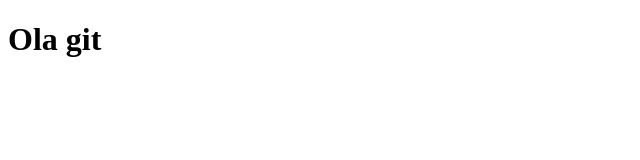
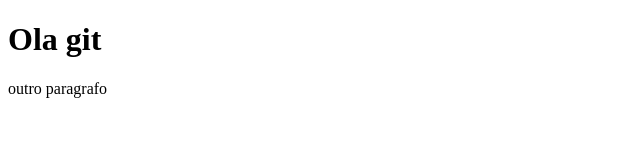
Before and after one commit to MartinsWemerson/.programas, a plain HTML site: page index.html in a window 1280 px wide. Shown: the whole page, without its empty margins (0-640 px from the left). Drawn offline with Linux system fonts and the light colour scheme.

Commit message:
outro paragrafo

```diff
--- a/index.html
+++ b/index.html
@@ -7,5 +7,7 @@
 </head>
 <body>
     <h1>Ola git</h1>
+    <p>outro paragrafo</p>
+
 </body>
 </html>
```
